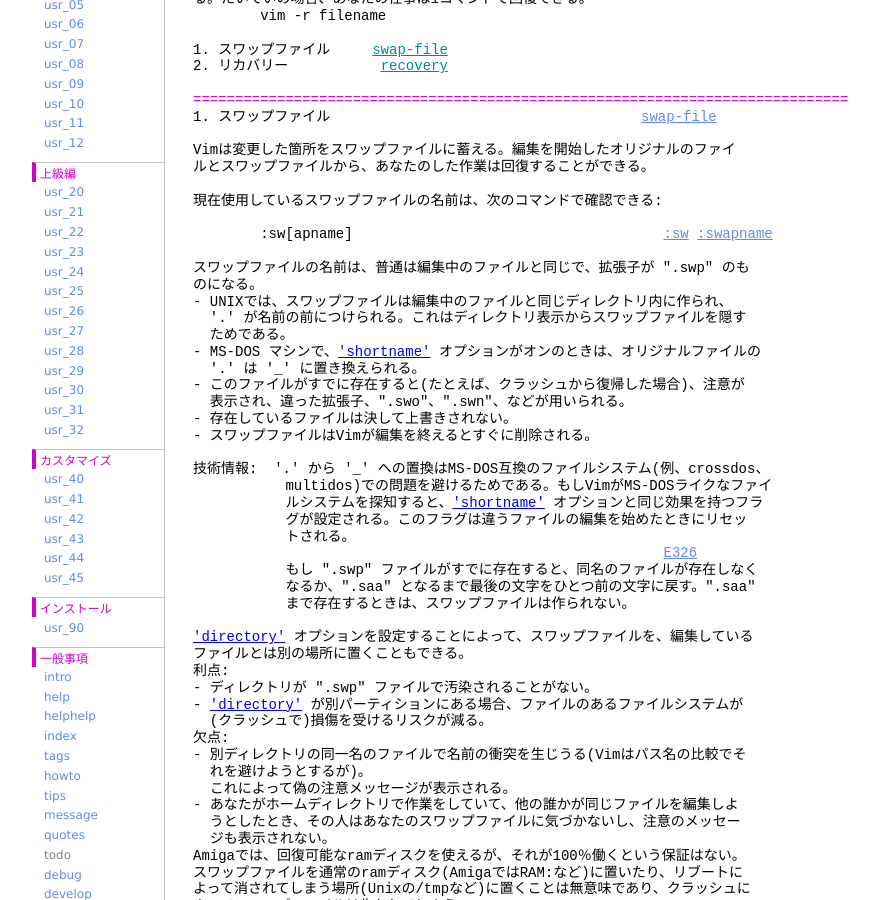
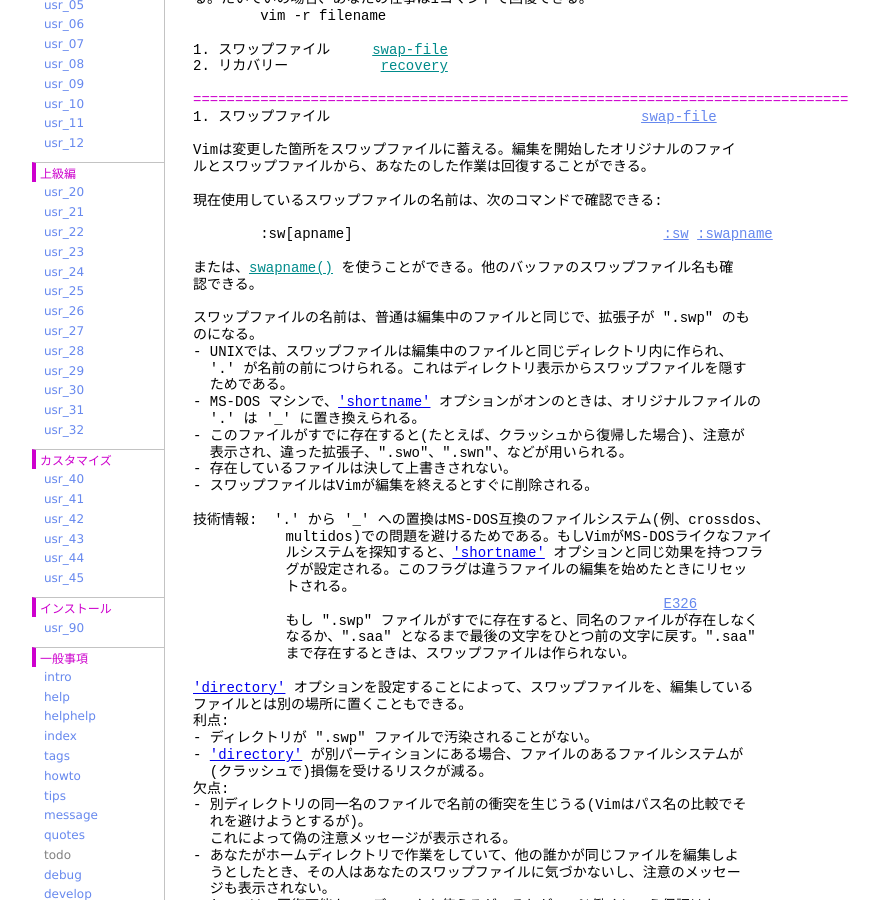
Before and after one commit to vim-jp/vimdoc-ja, a Jekyll site: the page built from recover.html, in a window 1280 px wide and 900 px high, scrolled down 460 px. Shown: the whole window, without its empty margins (208-1087 px from the left). Built offline with Jekyll 4.4.1, drawn with Linux system fonts in a browser that asks for light colours; nearby versions of some CDN libraries; comment, search, counter and statistics services are not loaded.

Commit message:
Generated by Travis JOB 1214.1
https://travis-ci.org/vim-jp/vimdoc-ja-working/builds/446171527

```diff
--- a/recover.html
+++ b/recover.html
@@ -32,6 +32,9 @@
 現在使用しているスワップファイルの名前は、次のコマンドで確認できる:<br>
 <br>
 &nbsp;&nbsp;&nbsp;&nbsp;&nbsp;&nbsp;&nbsp;&nbsp;:sw[apname]&nbsp;&nbsp;&nbsp;&nbsp;&nbsp;&nbsp;&nbsp;&nbsp;&nbsp;&nbsp;&nbsp;&nbsp;&nbsp;&nbsp;&nbsp;&nbsp;&nbsp;&nbsp;&nbsp;&nbsp;&nbsp;&nbsp;&nbsp;&nbsp;&nbsp;&nbsp;&nbsp;&nbsp;&nbsp;&nbsp;&nbsp;&nbsp;&nbsp;&nbsp;&nbsp;&nbsp;&nbsp;<a class="Constant" href="recover.html#:sw" name=":sw">:sw</a>&nbsp;<a class="Constant" href="recover.html#:swapname" name=":swapname">:swapname</a><br>
+<br>
+または、<a class="Identifier" href="eval.html#swapname()">swapname()</a>&nbsp;を使うことができる。他のバッファのスワップファイル名も確<br>
+認できる。<br>
 <br>
 スワップファイルの名前は、普通は編集中のファイルと同じで、拡張子が &quot;.swp&quot; のも<br>
 のになる。<br>
```
